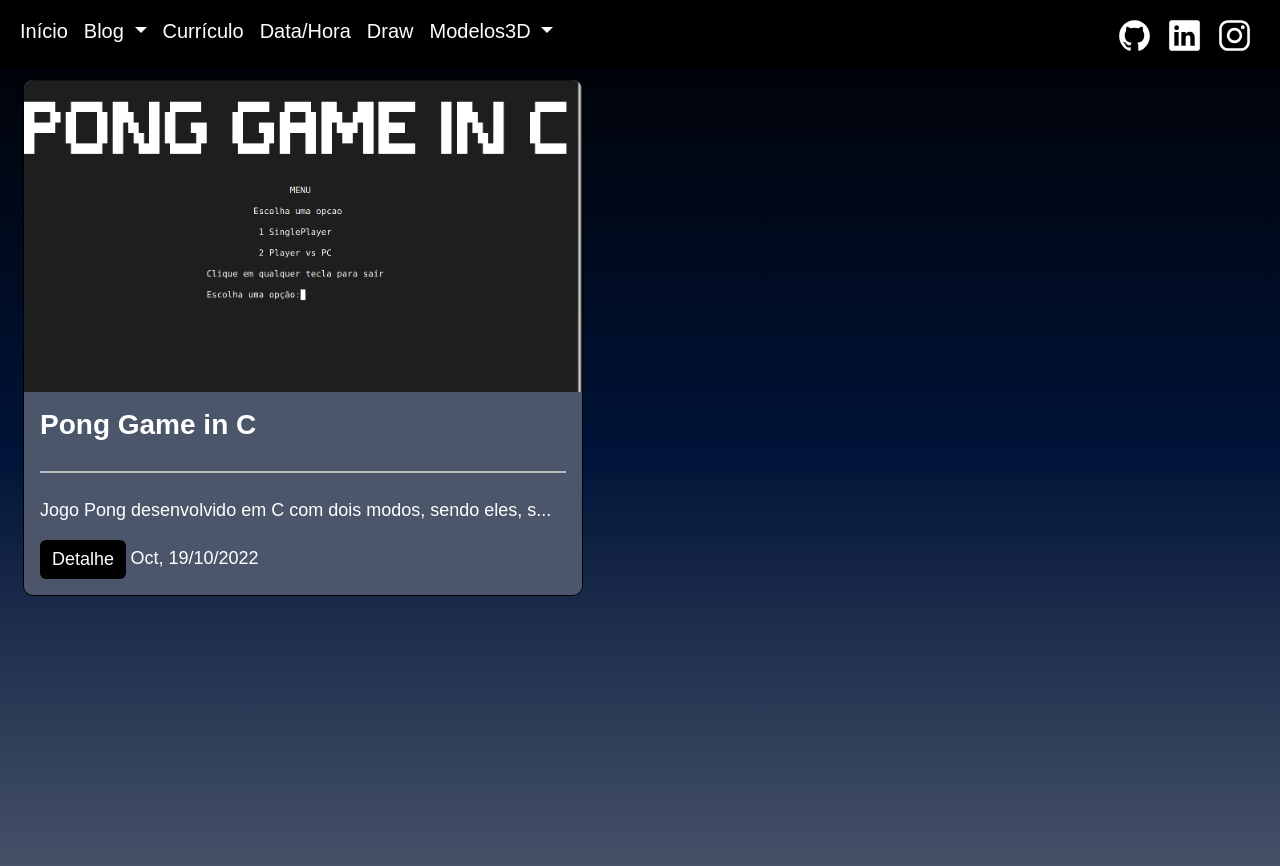
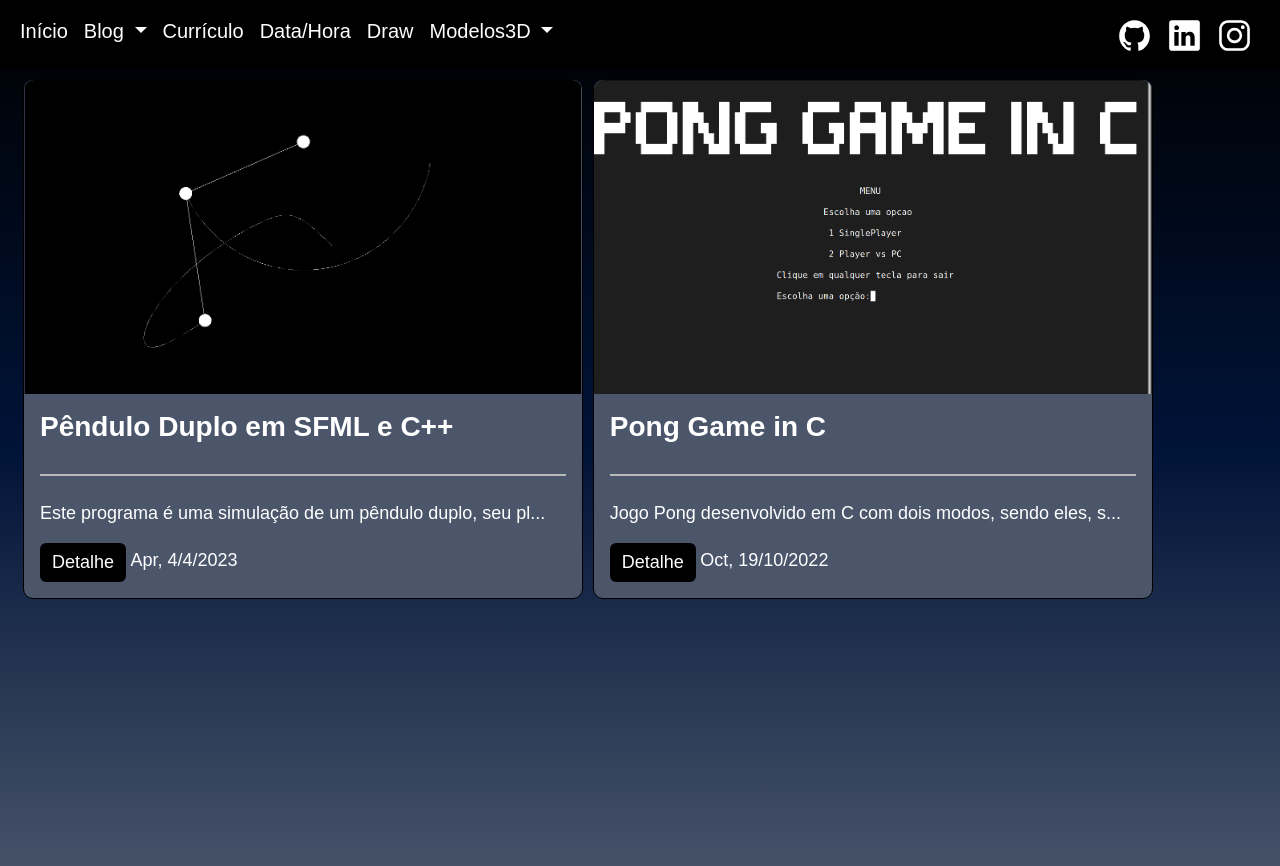
Before and after one commit to lucasfturos/homepage, a Jekyll site: the page built from _pages/portfolio.md, in a window 1280 px wide. Shown: the top 866 px of the page. Built offline with Jekyll 4.4.1, drawn with Linux system fonts in a browser that asks for light colours.

Commit message:
Postagem no blog de Portfolio

```diff
--- a/_layouts/post.html
+++ b/_layouts/post.html
@@ -15,7 +15,7 @@ layout: default
           </div>
           <div class="col text-end">
             <time class="post-data"
-              >{{ page.date | date: "%B, %-d/%-m/%Y"}}</time
+              >{{ page.date | date: "%d %b. %Y"}}</time
             >
           </div>
           <br />
@@ -35,7 +35,7 @@ layout: default
           </div>
           <div class="col text-end">
             <time class="post-data"
-              >{{ page.date | date: "%B, %-d/%-m/%Y"}}</time
+              >{{ page.date | date: "%B, %-d/%Y"}}</time
             >
           </div>
         </div>
--- /dev/null
+++ b/_posts/Portfolio/2023-04-04-pendulo-duplo-sfml.md
@@ -0,0 +1,53 @@
+---
+layout: post
+title: Pêndulo Duplo em SFML e C++
+date: 4-4-2023 16:36
+categorie: Portfolio
+description: Este programa é uma simulação de um pêndulo duplo, seu plot foi feito utilizando a biblioteca do SFML. Eu desenvolvi ele em C++ e seus testes foram realizados no sistema Linux. Para ver o código fonte, acesse pelo botão logo abaixo.
+image: '/_assets/img/blog/Portfolio/PenduloDuploSFML/tela_do_pendulo.png'
+screenshot: '/_assets/img/blog/Portfolio/PenduloDuploSFML/pendulo_funcionando.gif'
+---
+
+<div class="post-line"></div>
+<br />
+
+{:.post-text}
+
+## Sobre
+
+{:.post-text}
+{{page.description}}
+
+<div align="center">
+    <a type="button"
+        class="btn btn-dark text-white"
+        href="https://github.com/lucasfturos/Projects_C-CPP/tree/main/PenduloDuplo_SFML"
+        target="_blank"
+        >
+        <ion-icon name="logo-github"></ion-icon>
+        Código fonte
+    </a>
+</div>
+
+<br />
+<div class="post-line"></div>
+<br />
+
+{:.post-text}
+
+## Tela do programa
+
+<br>
+<div class="text-center">
+  <img
+    src="{{site.baseurl}}{{ page.screenshot }}"
+    class="rounded post-img" id="post-img"
+    alt=""
+  />
+</div>
+<br>
+<div class="modal-img" id="modal-img">
+  <span class="close"><ion-icon name="close-outline"></ion-icon></span>
+  <img class="rounded post-img modal-content" id="img-content" />
+  <div id="caption"></div>
+</div>
```
Also changed, not shown: _posts/Portfolio/2022-10-19-pong-game.md (+11 -15 lines), _assets/img/blog/Portfolio/PenduloDuploSFML/tela_do_pendulo.png (added), _assets/img/blog/Portfolio/PongGameInC/PongPcVsPlayer.png (renamed from _assets/img/blog/Portfolio/PongPcVsPlayer.png), _assets/img/blog/Portfolio/PongGameInC/PongSinglePlayer.png (renamed from _assets/img/blog/Portfolio/PongSinglePlayer.png), _assets/img/blog/Portfolio/PongGameInC/tela do pong.png (renamed from _assets/img/blog/Portfolio/tela do pong.png), 1 other file.
